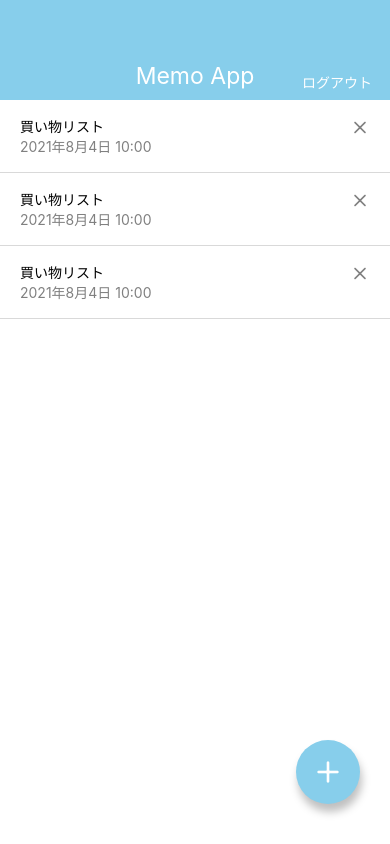
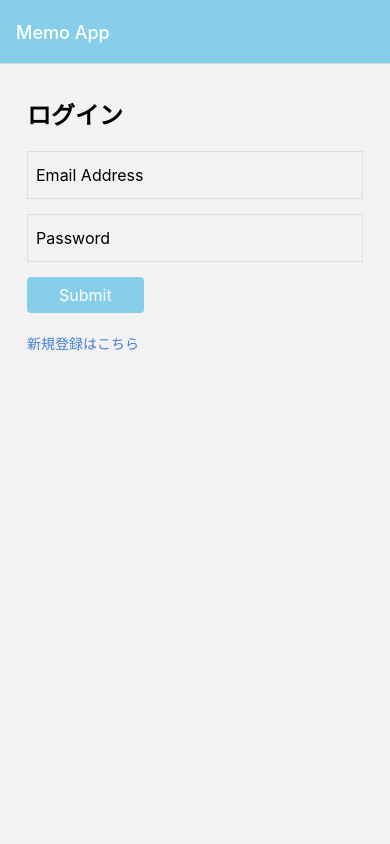
Before and after one commit to joel2145/ReactNativeTodo, a React Native app: screen /LogIn in a window 390 px wide. Built offline with nearby package versions, Linux system fonts and the light colour scheme.

Commit message:
ボタンを押して画面移動できるようにする

```diff
--- a/App.js
+++ /dev/null
@@ -1,22 +0,0 @@
-import React from 'react';
-
-import MemoListScreen from "./src/screens/MemoListScreen";
-import MemoDetailScreen from "./src/screens/MemoDetailScreen";
-import MemoEditScreen from "./src/screens/MemoEditScreen";
-import MemoCreateScreen from "./src/screens/MemoCreateScreen";
-import LogInScreen from "./src/screens/LogInScreen";
-import SignUpScreen from "./src/screens/SignUpScreen";
-
-export default function App() {
-  return (
-    <>
-      <MemoListScreen />
-      {/* <MemoDetailScreen /> */}
-      {/* <MemoEditScreen /> */}
-      {/* <MemoCreateScreen /> */}
-      {/* <LogInScreen /> */}
-      {/* <SignUpScreen /> */}
-    </>
-
-  );
-}
--- /dev/null
+++ b/App.jsx
@@ -0,0 +1,50 @@
+import React from 'react';
+import { NavigationContainer } from '@react-navigation/native';
+import { createStackNavigator, CardStyleInterpolators } from '@react-navigation/stack';
+
+import MemoListScreen from "./src/screens/MemoListScreen";
+import MemoDetailScreen from "./src/screens/MemoDetailScreen";
+import MemoEditScreen from "./src/screens/MemoEditScreen";
+import MemoCreateScreen from "./src/screens/MemoCreateScreen";
+import LogInScreen from "./src/screens/LogInScreen";
+import SignUpScreen from "./src/screens/SignUpScreen";
+
+const Stack = createStackNavigator();
+
+export default function App() {
+  return (
+    <NavigationContainer>
+      <Stack.Navigator
+        initialRouteName="LogIn"
+        screenOptions={{
+          headerStyle: { backgroundColor: "skyblue" },
+          headerTitleStyle: { color: "#fff" },
+          headerTitle: "Memo App",
+          headerTintColor: "#fff",
+          headerBackTitle: "Back",
+          cardStyleInterpolator: CardStyleInterpolators.forHorizontalIOS,
+        }}
+      >
+        <Stack.Screen name="MemoList" component={MemoListScreen} />
+        <Stack.Screen name="MemoDetail" component={MemoDetailScreen} />
+        <Stack.Screen name="MemoEdit" component={MemoEditScreen} />
+        <Stack.Screen name="MemoCreate" component={MemoCreateScreen} />
+        <Stack.Screen
+          name="LogIn"
+          component={LogInScreen}
+          options={{
+            cardStyleInterpolator: CardStyleInterpolators.forFadeFromBottomAndroid,
+          }}
+        />
+        <Stack.Screen
+          name="SignUp"
+          component={SignUpScreen}
+          options={{
+            cardStyleInterpolator: CardStyleInterpolators.forFadeFromBottomAndroid,
+          }}
+        />
+      </Stack.Navigator>
+    </NavigationContainer >
+
+  );
+}
--- a/package.json
+++ b/package.json
@@ -9,12 +9,17 @@
   },
   "dependencies": {
     "@expo/vector-icons": "^12.0.5",
+    "@react-navigation/native": "^6.0.2",
+    "@react-navigation/native-stack": "^6.0.3",
+    "@react-navigation/stack": "^6.0.2",
     "expo": "~42.0.1",
     "expo-status-bar": "~1.0.4",
     "prop-types": "^15.7.2",
     "react": "16.13.1",
     "react-dom": "16.13.1",
     "react-native": "https://github.com/expo/react-native/archive/sdk-42.0.0.tar.gz",
+    "react-native-safe-area-context": "3.2.0",
+    "react-native-screens": "~3.4.0",
     "react-native-web": "~0.13.12"
   },
   "devDependencies": {
--- a/src/components/MemoList.jsx
+++ b/src/components/MemoList.jsx
@@ -1,40 +1,60 @@
 import React from "react";
-import { View, Text, StyleSheet, TouchableOpacity } from "react-native";
+import { View, Text, StyleSheet, TouchableOpacity, Alert } from "react-native";
 import { Feather } from '@expo/vector-icons';
+import { useNavigation } from '@react-navigation/native';
 
 export default function MemoList() {
+    const navigation = useNavigation();
     return (
         <View>
 
-            <View style={styles.memoListItem}>
+            <TouchableOpacity
+                style={styles.memoListItem}
+                onPress={() => { navigation.navigate("MemoDetail") }}
+            >
                 <View>
                     <Text>買い物リスト</Text>
                     <Text style={styles.memoListItemDate}>2021年8月4日 10:00</Text>
                 </View>
-                <TouchableOpacity>
+                <TouchableOpacity
+                    style={styles.memoDelete}
+                    onPress={() => { Alert.alert("削除") }}
+                >
                     <Feather name="x" size={20} color="gray" />
                 </TouchableOpacity>
-            </View>
+            </TouchableOpacity>
 
-            <View style={styles.memoListItem}>
+            <TouchableOpacity
+                style={styles.memoListItem}
+                onPress={() => { navigation.navigate("MemoDetail") }}
+            >
                 <View>
                     <Text>買い物リスト</Text>
                     <Text style={styles.memoListItemDate}>2021年8月4日 10:00</Text>
                 </View>
-                <TouchableOpacity>
+                <TouchableOpacity
+                    style={styles.memoDelete}
+                    onPress={() => { Alert.alert("削除") }}
+                >
                     <Feather name="x" size={20} color="gray" />
                 </TouchableOpacity>
-            </View>
+            </TouchableOpacity>
 
-            <View style={styles.memoListItem}>
+            <TouchableOpacity
+                style={styles.memoListItem}
+                onPress={() => { navigation.navigate("MemoDetail") }}
+            >
                 <View>
                     <Text>買い物リスト</Text>
                     <Text style={styles.memoListItemDate}>2021年8月4日 10:00</Text>
                 </View>
-                <TouchableOpacity>
+                <TouchableOpacity
+                    style={styles.memoDelete}
+                    onPress={() => { Alert.alert("削除") }}
+                >
                     <Feather name="x" size={20} color="gray" />
                 </TouchableOpacity>
-            </View>
+            </TouchableOpacity>
 
         </View>
     );
@@ -52,4 +72,7 @@ const styles = StyleSheet.create({
     memoListItemDate: {
         color: "gray",
     },
+    memoDelete: {
+        padding: 8,
+    },
 });
--- a/src/screens/LogInScreen.jsx
+++ b/src/screens/LogInScreen.jsx
@@ -1,20 +1,36 @@
 import React from "react";
 import { View, StyleSheet, Text, TextInput, TouchableOpacity } from "react-native";
 
-import Header from "../components/Header";
 import Button from "../components/Button";
 
-export default function LogInScreen() {
+export default function LogInScreen(props) {
+    const { navigation } = props;
     return (
         <View style={styles.container}>
-            <Header />
             <View style={styles.inner}>
                 <Text style={styles.title}>ログイン</Text>
                 <TextInput value="Email Address" style={styles.input} />
                 <TextInput value="Password" style={styles.input} />
-                <Button label="Submit" />
+                <Button
+                    label="Submit"
+                    onPress={() => {
+                        navigation.reset({
+                            index: 0,
+                            routes: [{ name: "MemoList" }],
+                        });
+                    }}
+                />
                 <TouchableOpacity >
-                    <Text style={styles.footerLink}>新規登録はこちら</Text>
+                    <Text
+                        style={styles.footerLink}
+                        onPress={() => {
+                            navigation.reset({
+                                index: 0,
+                                routes: [{ name: "SignUp" }],
+                            });
+                        }}
+                    >新規登録はこちら
+                    </Text>
                 </TouchableOpacity>
             </View>
         </View>
--- a/src/screens/MemoCreateScreen.jsx
+++ b/src/screens/MemoCreateScreen.jsx
@@ -1,17 +1,16 @@
 import React from 'react';
 import { View, StyleSheet, TextInput, KeyboardAvoidingView, } from 'react-native';
 
-import Header from "../components/Header";
 import CircleButton from "../components/CircleButton";
 
-export default function MemoCreateScreen() {
+export default function MemoCreateScreen(props) {
+    const { navigation } = props;
     return (
         <KeyboardAvoidingView style={styles.container} behavior="height">
-            <Header />
             <View style={styles.inputContainer}>
                 <TextInput value="" multiline style={styles.input} />
             </View>
-            <CircleButton name="check" />
+            <CircleButton name="check" onPress={() => { navigation.goBack() }} />
         </KeyboardAvoidingView >
     );
 }
--- a/src/screens/MemoEditScreen.jsx
+++ b/src/screens/MemoEditScreen.jsx
@@ -1,17 +1,16 @@
 import React from 'react';
 import { View, StyleSheet, TextInput, KeyboardAvoidingView, } from 'react-native';
 
-import Header from "../components/Header";
 import CircleButton from "../components/CircleButton";
 
-export default function MemoEditScreen() {
+export default function MemoEditScreen(props) {
+    const { navigation } = props;
     return (
         <KeyboardAvoidingView style={styles.container} behavior="height">
-            <Header />
             <View style={styles.inputContainer}>
                 <TextInput value="買い物" multiline style={styles.input} />
             </View>
-            <CircleButton name="check" />
+            <CircleButton name="check" onPress={() => { navigation.goBack() }} />
         </KeyboardAvoidingView >
     );
 }
--- a/src/screens/MemoListScreen.jsx
+++ b/src/screens/MemoListScreen.jsx
@@ -1,19 +1,17 @@
 import React from 'react';
 import { View, StyleSheet } from 'react-native';
 
-import Header from "../components/Header";
 import MemoList from "../components/MemoList";
 import CircleButton from "../components/CircleButton";
 
-export default function MemoListScreen() {
+export default function MemoListScreen(props) {
+    const { navigation } = props;
     return (
         <View style={styles.container}>
 
-            <Header />
-
             <MemoList />
 
-            <CircleButton name="plus"></CircleButton>
+            <CircleButton name="plus" onPress={() => { navigation.navigate("MemoCreate") }}></CircleButton>
 
         </View >
     );
--- a/src/screens/SignUpScreen.jsx
+++ b/src/screens/SignUpScreen.jsx
@@ -1,21 +1,36 @@
 import React from "react";
 import { View, StyleSheet, Text, TextInput, TouchableOpacity } from "react-native";
 
-import Header from "../components/Header";
 import Button from "../components/Button";
 
-export default function SignUpScreen() {
+export default function SignUpScreen(props) {
+    const { navigation } = props;
     return (
         <View style={styles.container}>
-            <Header />
             <View style={styles.inner}>
                 <Text style={styles.title}>新規登録</Text>
                 <TextInput value="Email Address" style={styles.input} />
                 <TextInput value="Password" style={styles.input} />
-                <Button label="Submit" />
+                <Button
+                    label="Submit"
+                    onPress={() => {
+                        navigation.reset({
+                            index: 0,
+                            routes: [{ name: "MemoList" }],
+                        });
+                    }}
+                />
                 <View>
                     <TouchableOpacity >
-                        <Text style={styles.footerLink}>登録済みの方はこちら</Text>
+                        <Text
+                            style={styles.footerLink}
+                            onPress={() => {
+                                navigation.reset({
+                                    index: 0,
+                                    routes: [{ name: "LogIn" }],
+                                });
+                            }}
+                        >既に登録済みの方はこちら</Text>
                     </TouchableOpacity>
                 </View>
             </View>
```
Also changed, not shown: src/screens/MemoDetailScreen.jsx (+3 -4 lines), 2 other files (tests, documents, lock files or other folders).
